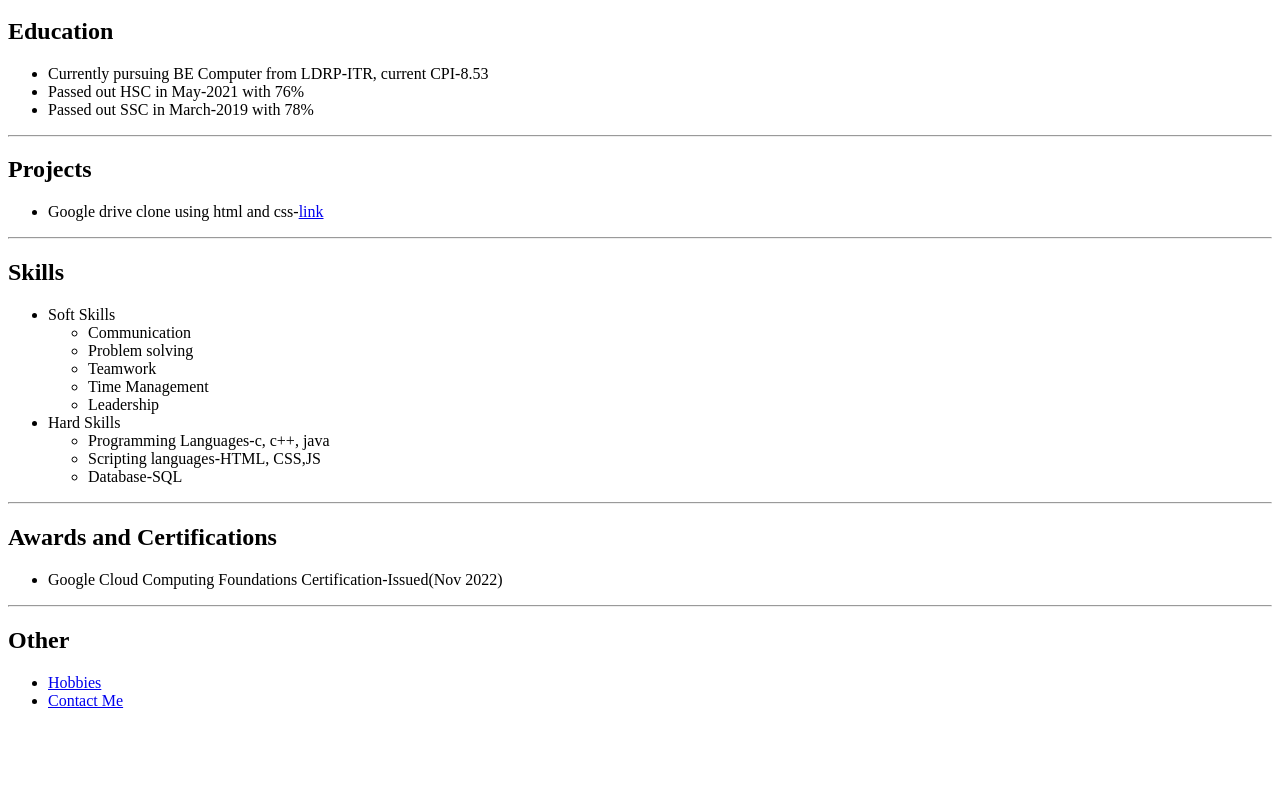
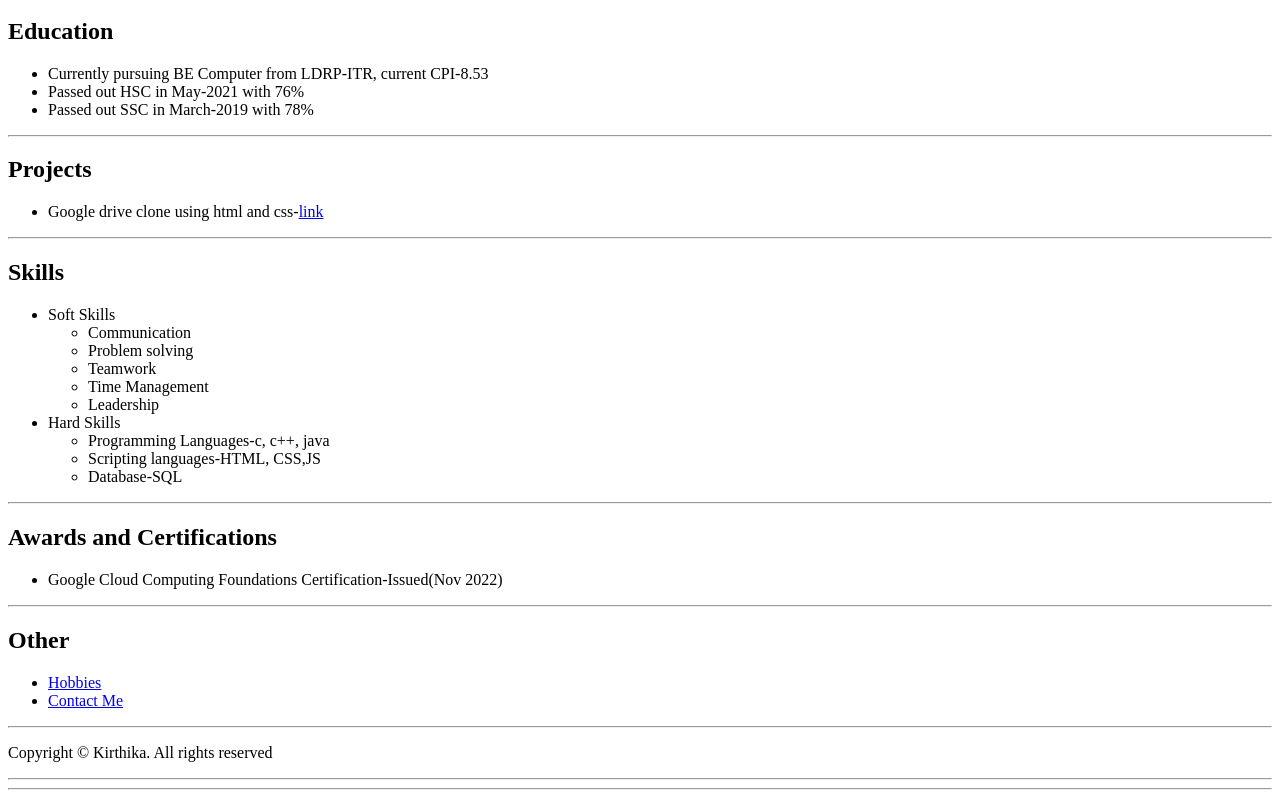
Before and after one commit to 0202kiki/resume.github.io, a plain HTML site: page index.html in a window 1280 px wide. Shown: the part 387-1185 px from the top of the page. Before the commit the page ends 1113 px from the top, so only its background shows below. Drawn offline with Linux system fonts and the light colour scheme.

Commit message:
Update index.html

```diff
--- a/index.html
+++ b/index.html
@@ -57,5 +57,12 @@
         <li><a href="./hobbies.html">Hobbies</a></li>
         <li><a href="./contact.html">Contact Me</a></li>
      </ul>
+     <hr/>
+     <footer>
+        <p>Copyright © Kirthika. All rights reserved</p>
+     </footer>
+     <hr/>
+     <hr/>
+
 </body>
 </html>
```
